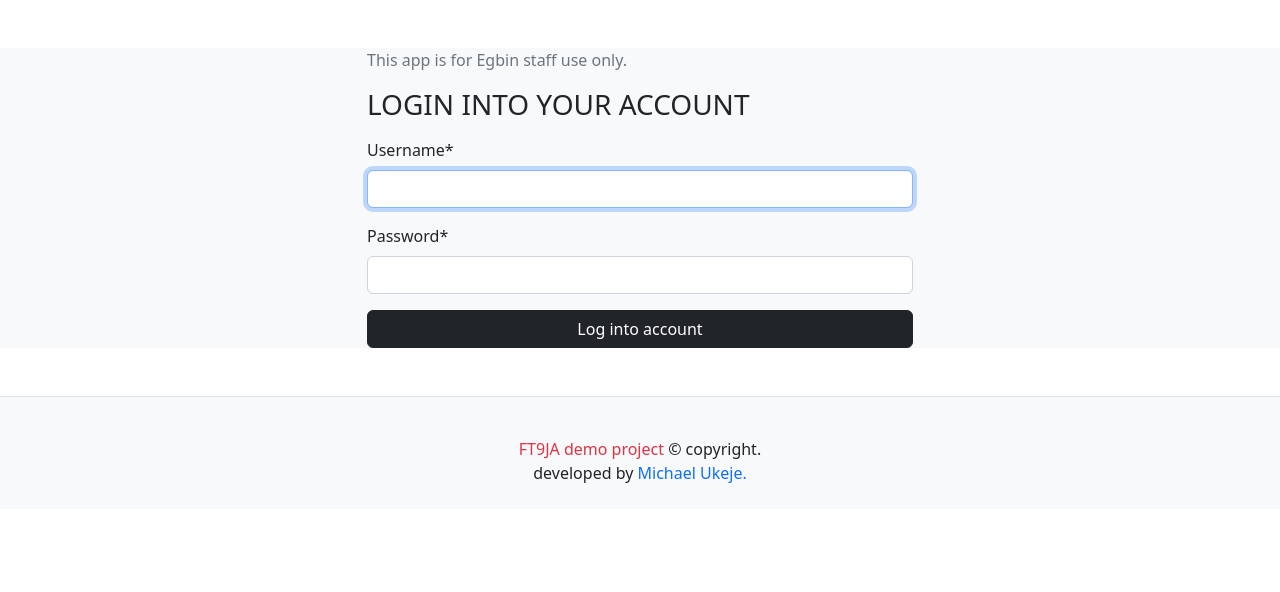
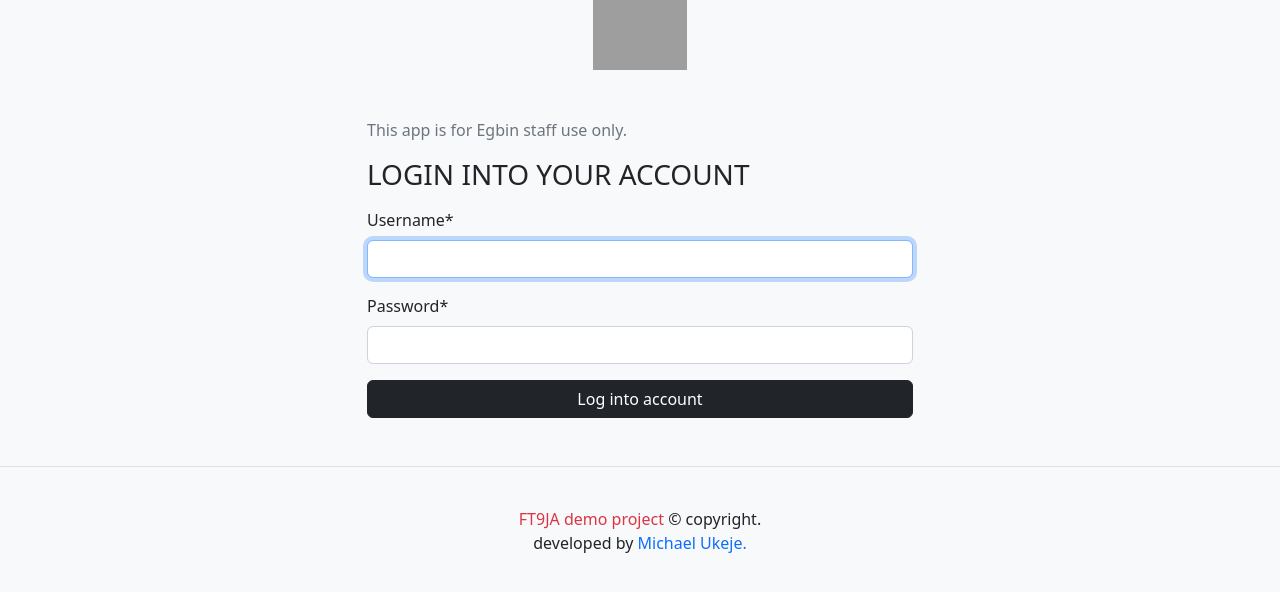
Before and after one commit to ndmichael/ft9simulations, a Django app: page / in a window 1280 px wide. Shown: the top 592 px of the page. Run offline with Django 4.2, Linux system fonts and the light colour scheme; some libraries are stand-ins or nearby versions; grey boxes are pictures that could not be loaded.

Commit message:
logo added

```diff
--- a/account/templates/account/base.html
+++ b/account/templates/account/base.html
@@ -9,8 +9,18 @@
     <link rel="stylesheet" href="{% static 'account/css/b52css/bootstrap.min.css' %}" />
 </head>
 
-<body>
-
+<body class="bg-light">
+    <section>
+        <div class="container">
+            <section class="row">
+                <div class="col-12 col-md-5 mx-auto text-center">
+                    <a href="/" target="_blank">
+                        <img src="{% static 'account/images/logo.webp' %}" alt="" class="img-fluid" style="height:70px;">
+                    </a>
+                </div>
+            </section>
+        </div>
+    </section>
 
     {% if messages %}
     <div class="container my-5">
```
